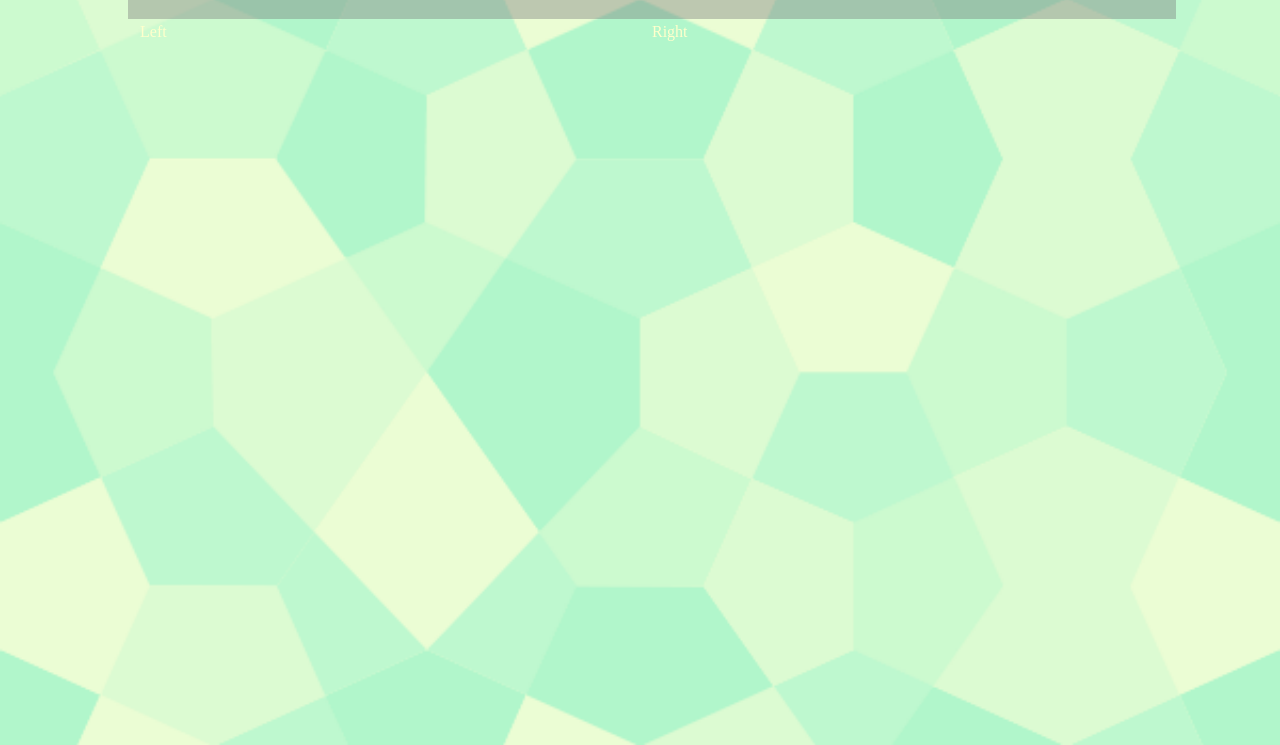
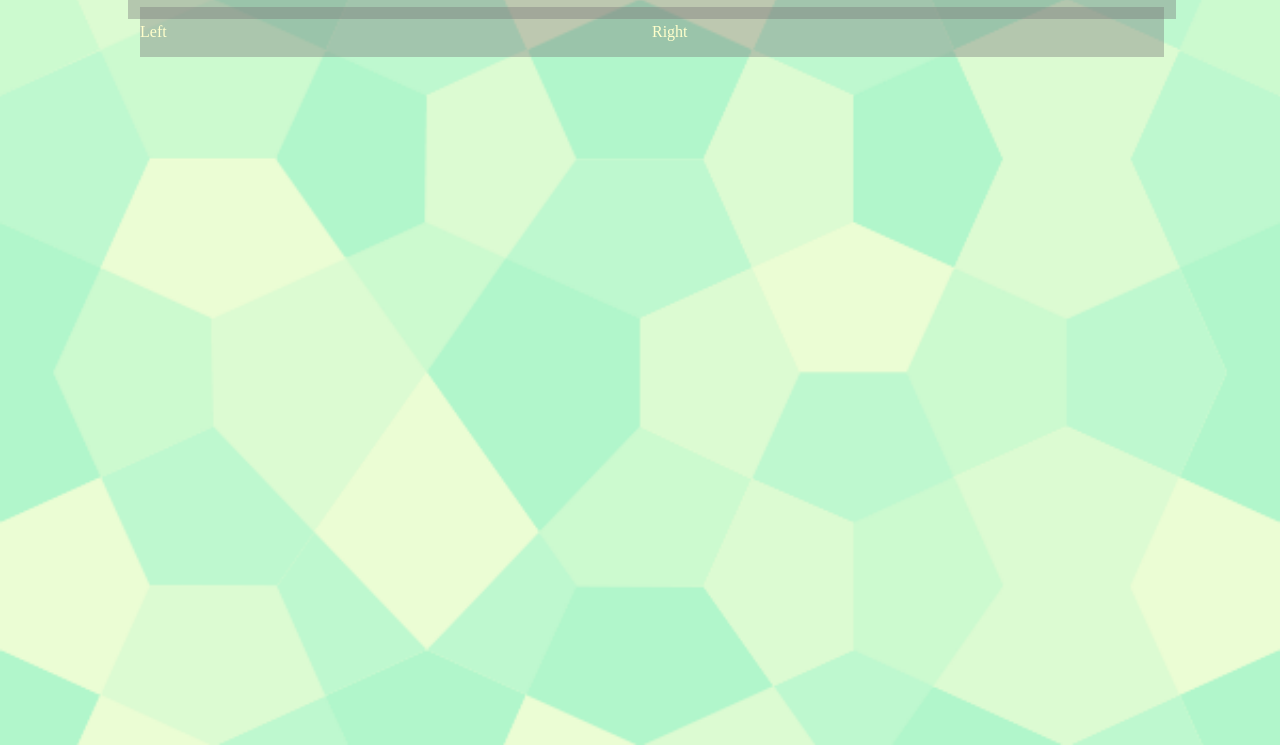
Before and after one commit to cpblack/mywebsite, a plain HTML site: page index.html in a window 1280 px wide. Shown: the part 55-800 px from the top of the page. Drawn offline with Linux system fonts and the light colour scheme; a web font is replaced by a local one.

Commit message:
Update index.html

```diff
--- a/index.html
+++ b/index.html
@@ -16,8 +16,8 @@
  </ul>
   </div>
 <div id="main">
-  <div style="float:left;padding:0px;width:50%;margin:0px;height:100%;text-align:left;"><p>Left</p></div>
-  <div style="float:right;padding:0px;width:50%;margin:0px;height:100%;text-align:left;"><p>Right</p></div>
+  <div style="background-color:rgba(120,120,120,0.4);float:left;padding:0px;width:50%;margin:0px;height:100%;text-align:left;"><p>Left</p></div>
+  <div style="background-color:rgba(120,120,120,0.4);float:right;padding:0px;width:50%;margin:0px;height:100%;text-align:left;"><p>Right</p></div>
 </div>
 
 </body>
```
